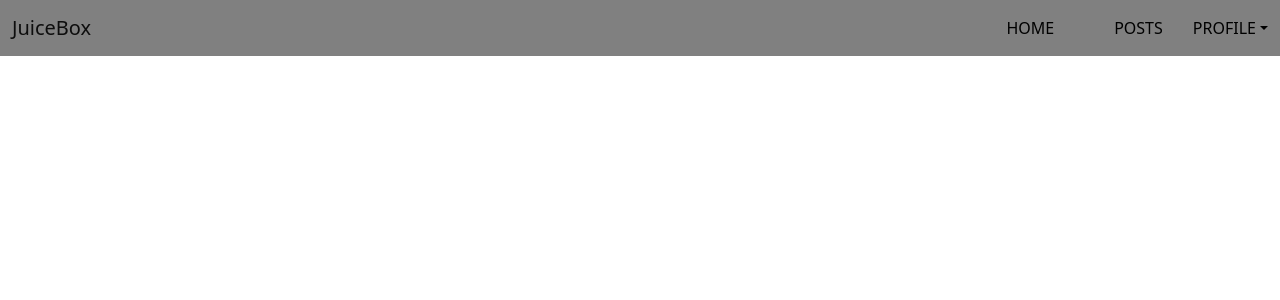
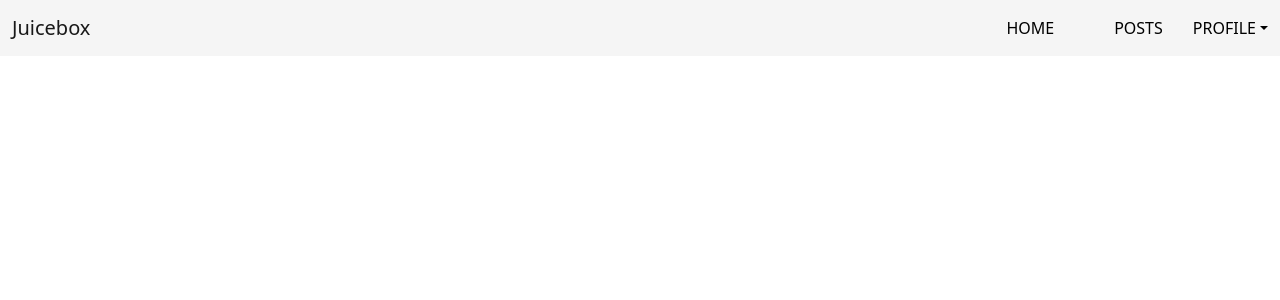
Before and after one commit to AMT98/Juicebox-UI, a React (Create React App) app: page /posts in a window 1280 px wide. Shown: the top 300 px of the page. Built offline with nearby package versions, Linux system fonts and the light colour scheme.

Commit message:
changed some styling on the navbar

```diff
--- a/src/components/Home.jsx
+++ b/src/components/Home.jsx
@@ -5,7 +5,7 @@
     <section className='vh-100'>
       <div className='container py-5 h-100'>
         <div className='card mb-3 bg-dark text-white'>
-          <div className='row g-0'>
+          <div className='row g-0 justify-content-between align-items-center'>
             <div className='col-md-4'>
               <img
                 src='https://images.unsplash.com/photo-1673840278212-62435e35dc24?ixlib=rb-4.0.3&ixid=MnwxMjA3fDB8MHxwaG90by1wYWdlfHx8fGVufDB8fHx8&auto=format&fit=crop&w=687&q=80'
--- a/src/components/NavBar.jsx
+++ b/src/components/NavBar.jsx
@@ -13,7 +13,7 @@
 } from 'reactstrap';
 import { getValue } from '@testing-library/user-event/dist/utils';
 
-import { NavLink, Link } from 'react-router-dom';
+import { NavLink } from 'react-router-dom';
 
 const NavBar = () => {
   const [isOpen, setIsOpen] = useState(false);
@@ -23,7 +23,7 @@
   return (
     <div>
       <Navbar expand={'xl'} className='header'>
-        <NavbarBrand className='headerTitle'>JuiceBox</NavbarBrand>
+        <NavbarBrand className='headerTitle'>Juicebox</NavbarBrand>
         <NavbarToggler onClick={toggle} />
         <Collapse isOpen={isOpen} navbar>
           <Nav className='me-auto' navbar></Nav>
@@ -45,10 +45,10 @@
             <DropdownMenu start={getValue.toString()}>
               <>
                 <DropdownItem>
-                  <Link to='/login'>Log In</Link>
+                  <NavLink to='/login'>Log In</NavLink>
                 </DropdownItem>
                 <DropdownItem>
-                  <Link to='/register'>Sign Up</Link>
+                  <NavLink to='/register'>Sign Up</NavLink>
                 </DropdownItem>
               </>
             </DropdownMenu>
--- a/src/index.css
+++ b/src/index.css
@@ -1,17 +1,16 @@
-
 * {
   box-sizing: border-box;
   margin: 0px;
   padding: 0px;
 }
 
-.header{
+.header {
   padding: 30px;
   display: flex;
-  background-color: gray;
+  background-color: whitesmoke;
   color: black;
   align-items: center;
-  justify-content:space-between;
+  justify-content: space-between;
 }
 
 .navLinks {
@@ -22,7 +21,6 @@
 .navLinks:hover {
   color: rgb(124, 114, 114);
 }
-li{
-
+li {
   list-style-type: none;
 }
```
